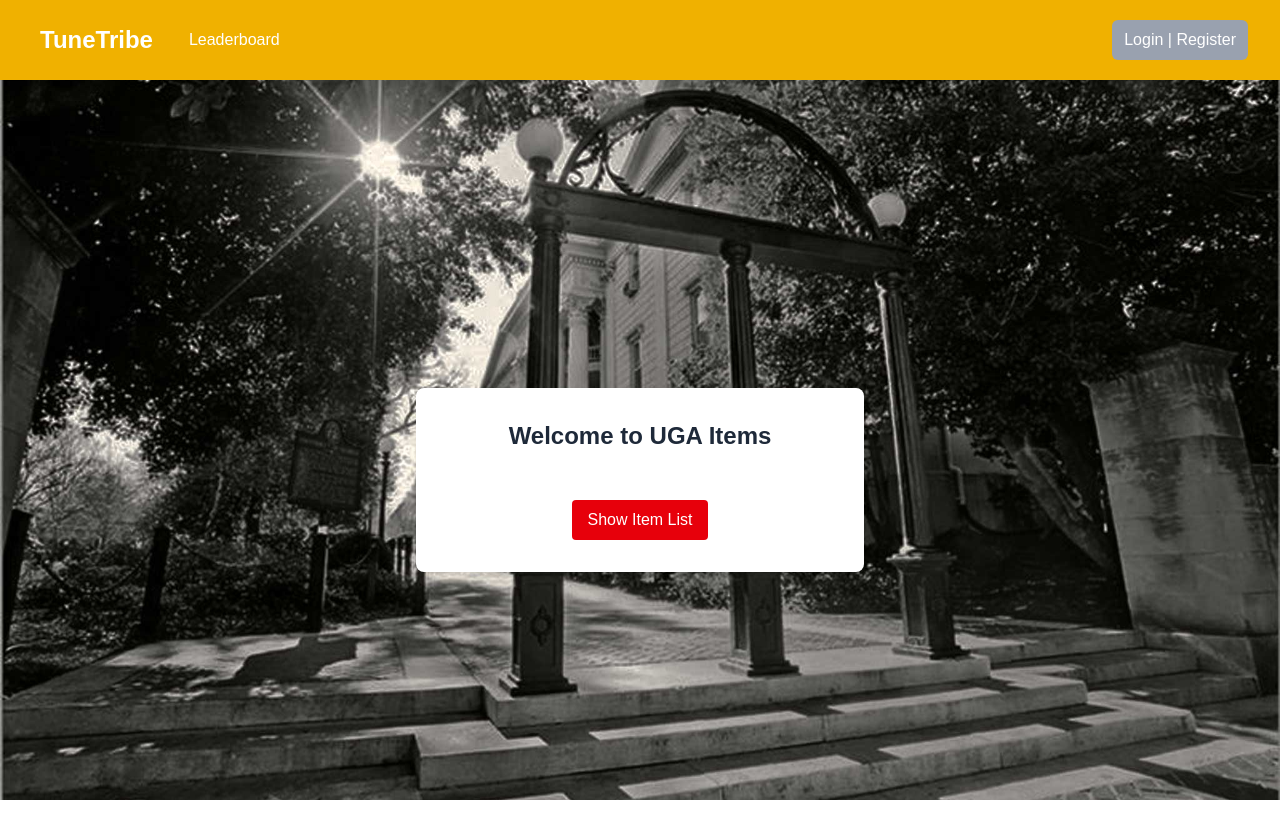
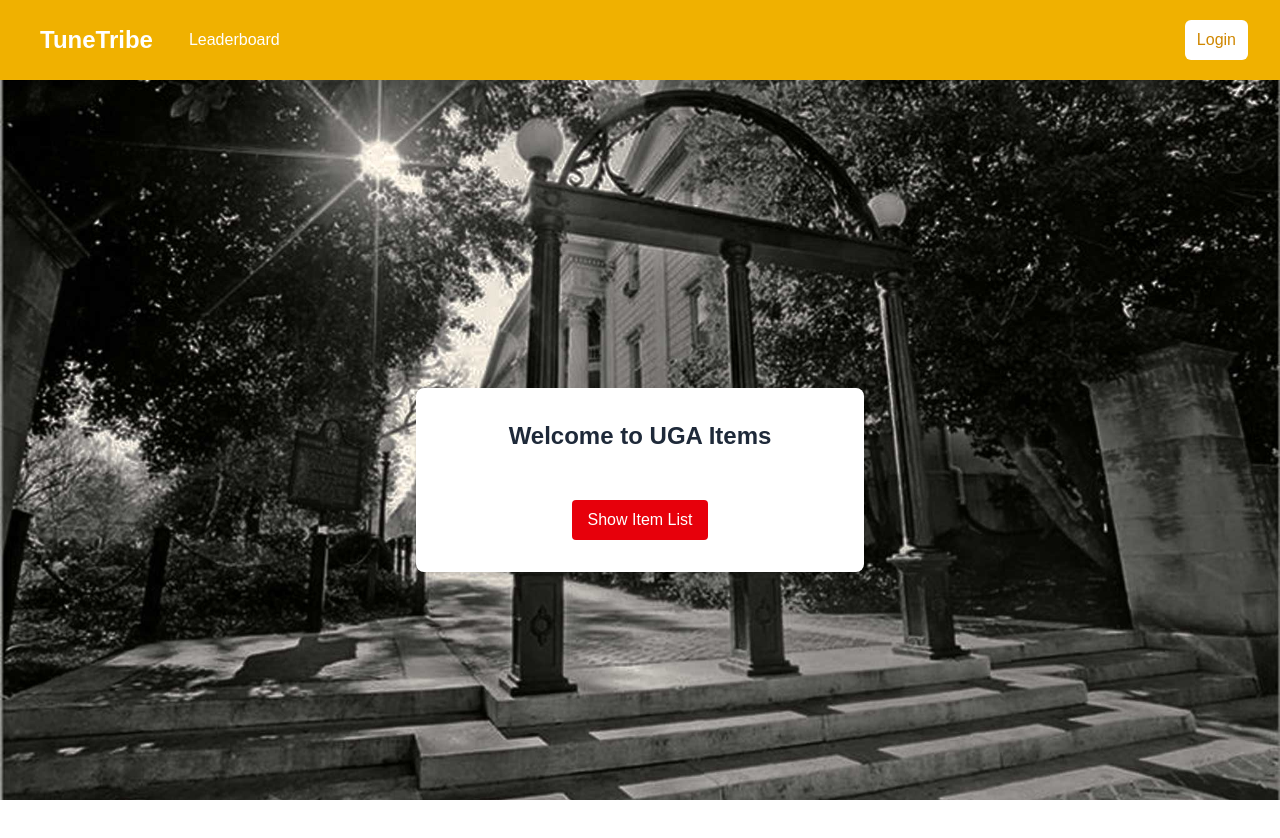
Before and after one commit to kevinhoang219/music-app, a Next.js app in the folder web-app/: page / in a window 1280 px wide. Shown: the top 838 px of the page. Built offline with nearby package versions, Linux system fonts and the light colour scheme; no server answers.

Commit message:
Update Navbar.tsx

```diff
--- a/web-app/src/components/Navbar.tsx
+++ b/web-app/src/components/Navbar.tsx
@@ -76,8 +76,8 @@ const Navbar = () => {
           !isLoggedIn && (
                 <div className='hidden md:block md:ml-6'>
                   <div className='flex items-center'>
-                    <button onClick = {handleLogin} className='flex items-center text-white bg-gray-400 hover:bg-gray-500 hover:text-white rounded-md px-3 py-2'>
-                      <span>Login | Register</span>
+                    <button onClick = {handleLogin} className='flex items-center text-yellow-600 bg-white hover:bg-yellow-700 hover:text-white rounded-md px-3 py-2 my-4'>
+                      <span>Login</span>
                     </button>
                   </div>
                 </div>
```
